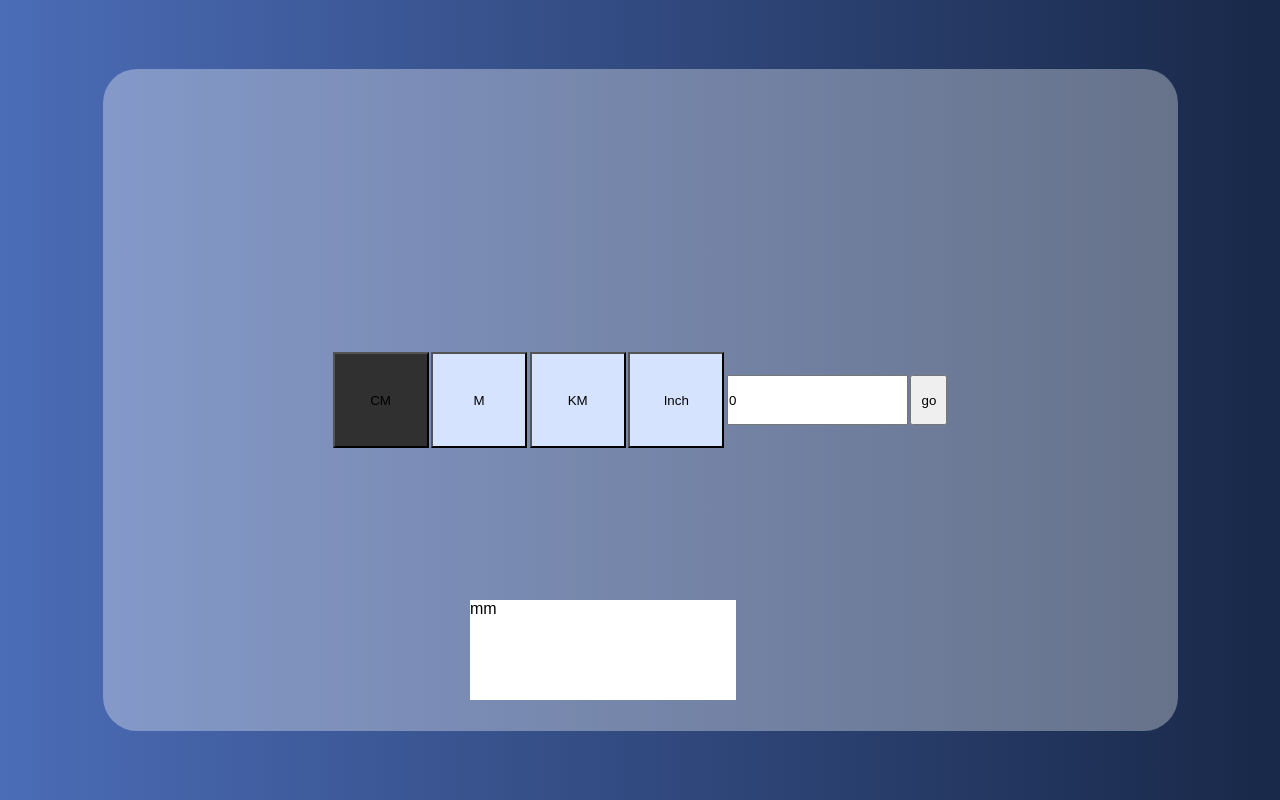
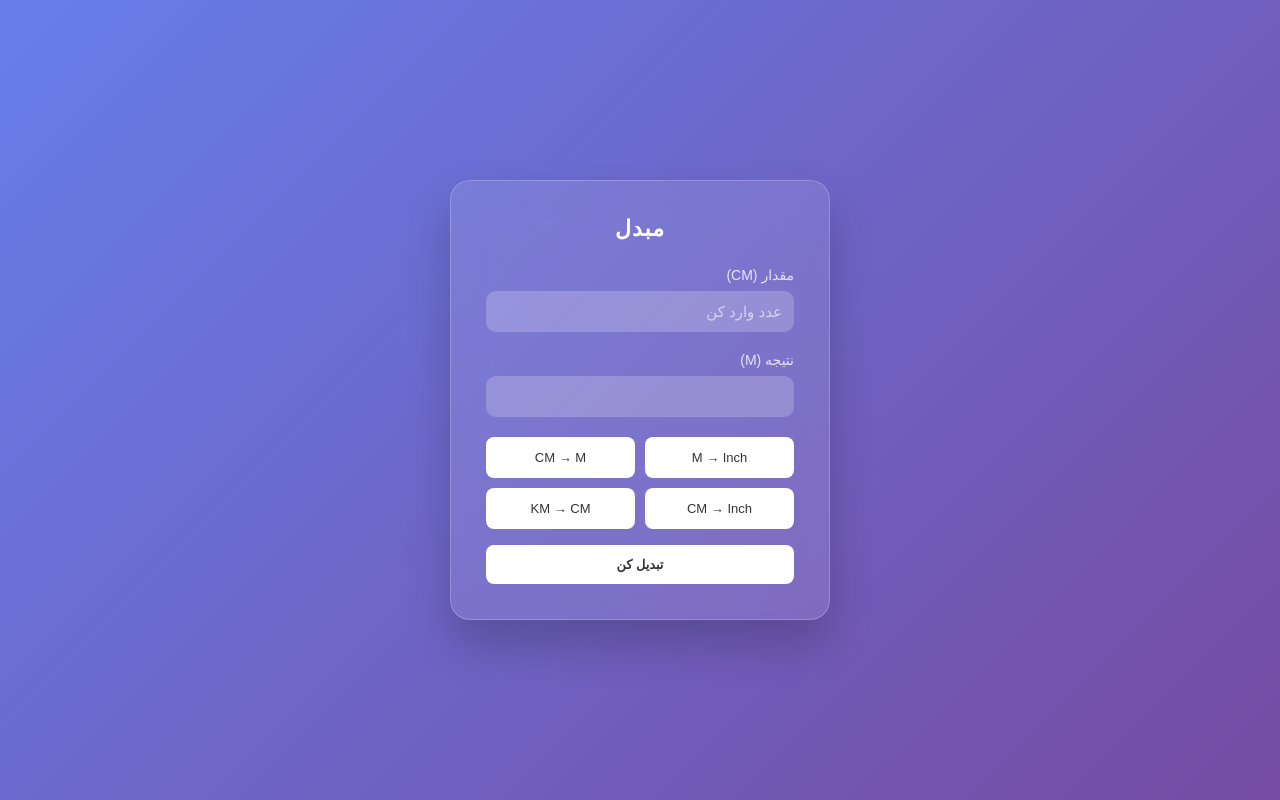
Before and after one commit to AmirmoZarifi-DEV/UnitConverter, a plain HTML site: page index.html in a window 1280 px wide. Drawn offline with Linux system fonts and the light colour scheme.

Commit message:
explanation

```diff
--- a/index.html
+++ b/index.html
@@ -1,21 +1,35 @@
-<!doctype html>
-<html lang="en">
-  <head>
-    <meta charset="UTF-8" />
-    <meta name="viewport" content="width=device-width, initial-scale=1.0" />
+<!DOCTYPE html>
+<html lang="fa">
+<head>
+    <meta charset="UTF-8">
     <title>Unit Converter</title>
-    <link rel="stylesheet" href="./style.css" />
-  </head>
-  <body>
-    <div class="container">
-      <button class="btn active" id="CMbtn">CM</button>
-      <button class="btn" id="Mbtn">M</button>
-      <button class="btn" id="KMbtn">KM</button>
-      <button class="btn" id="Inchbtn">Inch</button>
-      <input type="number" name="" id="" value="0" />
-      <button class="submit" type="submit">go</button>
-      <div class="result">mm</div>
+    <link rel="stylesheet" href="./style.css">
+</head>
+<body>
+
+<div class="converter">
+
+    <h2 class="title">مبدل</h2>
+
+    <div class="input-group">
+        <label>مقدار (CM)</label>
+        <input type="number" id="inputValue" placeholder="عدد وارد کن">
     </div>
-    <script src="./app.js"></script>
-  </body>
+
+    <div class="input-group">
+        <label>نتیجه (M)</label>
+        <input type="text" id="resultValue" readonly>
+    </div>
+
+    <div class="buttons">
+        <button>CM → M</button>
+        <button>M → Inch</button>
+        <button>KM → CM</button>
+        <button>CM → Inch</button>
+    </div>
+    <button class="submit" type="submit">تبدیل کن</button>
+
+</div>
+<script src="./app.js"></script>
+</body>
 </html>
--- a/style.css
+++ b/style.css
@@ -1,48 +1,105 @@
-* {
-  margin: 0;
-  padding: 0;
-  box-sizing: border-box;
+*{
+    margin:0;
+    padding:0;
+    box-sizing:border-box;
+    font-family: 'Poppins', sans-serif;
 }
-body {
-  font-family: sans-serif;
-  height: 100vh;
-  background-image: linear-gradient(90deg, #4b6cb7 0%, #182848 100%);
+
+body{
+    height:100vh;
+    display:flex;
+    justify-content:center;
+    align-items:center;
+    background: linear-gradient(135deg, #667eea, #764ba2);
+}
+
+.converter{
+    width:380px;
+    padding:35px;
+    border-radius:20px;
+    backdrop-filter: blur(20px);
+    background: rgba(255,255,255,0.1);
+    border:1px solid rgba(255,255,255,0.2);
+    box-shadow:0 25px 45px rgba(0,0,0,0.2);
+    color:#fff;
+}
+
+.title{
+    text-align:center;
+    margin-bottom:25px;
+    font-size:22px;
+    letter-spacing:1px;
+}
+
+.input-group{
+    margin-bottom:20px;
+}
+
+.input-group label{
+    display:block;
+    margin-bottom:8px;
+    font-size:14px;
+    opacity:0.8;
+    text-align: right;
+    direction: rtl;
+}
+
+.input-group input{
+    width:100%;
+    padding:12px;
+    border:none;
+    border-radius:10px;
+    outline:none;
+    background:rgba(255,255,255,0.2);
+    color:#fff;
+    font-size:15px;
+}
+
+.input-group input::placeholder{
+    color:rgba(255,255,255,0.6);
+    text-align: right;
+}
+
+.buttons{
+    display:grid;
+    grid-template-columns:1fr 1fr;
+    gap:10px;
+    margin-top:10px;
+}
+
+button{
+    padding:13px;
+    border:none;
+    border-radius:8px;
+    cursor:pointer;
+    font-size:13px;
+    font-weight:500;
+    transition:0.3s;
+    background:#fff;
+    color:#333;
+}
+
+.submit{
+  width: 100%;
+  height: 2rem;
+  margin-top: 1rem;
+  font-size: 0.8rem;
+  font-weight: bold;
   display: flex;
+  justify-content: center;
   align-items: center;
-  justify-content: center;
+  padding: 1.2rem 0;
 }
-.container {
-  width: 1075px;
-  height: 662px;
-  display: flex;
-  align-items: center;
-  justify-content: space-between;
-  background-color: #ffffff54;
-  border-radius: 34px;
-  padding-left: 230px;
-  padding-right: 230px;
+
+input[type=number]{
+  direction: rtl;
 }
-.btn {
-  background-color: #d6e3ff;
-  width: 96px;
-  height: 96px;
-  /* border: none; */
-}
-input {
-  height: 50px;
-}
-.submit {
-  width: 37px;
-  height: 50px;
+
+button:hover{
+    transform:scale(1.05);
+    background:#000;
+    color:#fff;
 }
 .active {
   background-color: #303030;
 }
-.result {
-  background-color: #fff;
-  position: absolute;
-  top: 600px;
-  left: 470px;
-  width: 266px;
-  height: 100px;
-}
```
